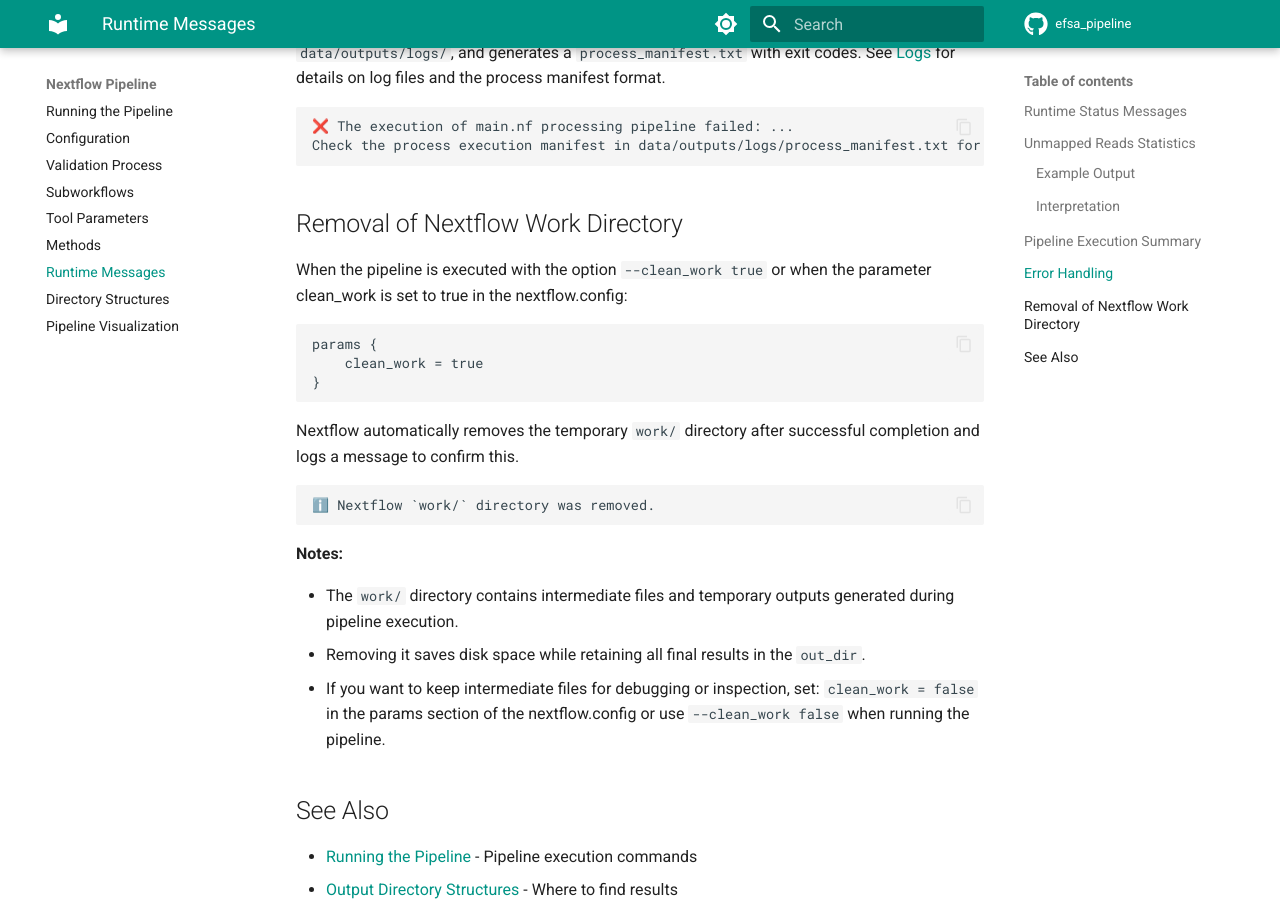
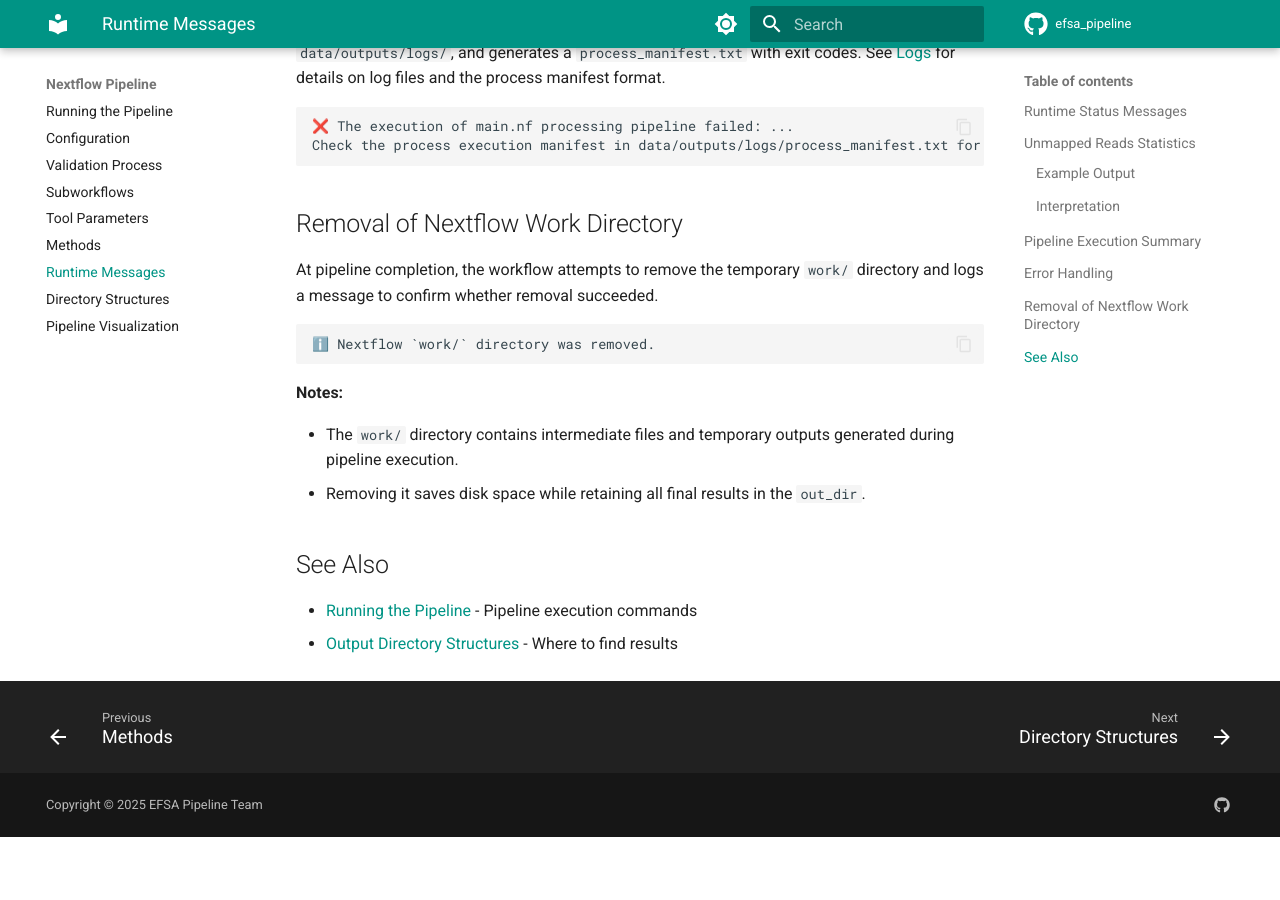
Before and after one commit to denisHanch/efsa_pipeline, an MkDocs documentation site: the page built from docs/nextflow/runtime-messages.md, in a window 1280 px wide and 900 px high, scrolled down 2375 px. Built offline with MkDocs 1.6.1 and Material for MkDocs 9.7.7, drawn with Linux system fonts in a browser that asks for light colours; comment, search, counter and statistics services are not loaded; after the commit the page ends 3212 px from its top, so only the background shows below that.

Commit message:
fix workdir deletion docs

````diff
--- a/docs/nextflow/runtime-messages.md
+++ b/docs/nextflow/runtime-messages.md
@@ -100,15 +100,7 @@ Check the process execution manifest in data/outputs/logs/process_manifest.txt f
 
 ## Removal of Nextflow Work Directory
 
-When the pipeline is executed with the option `--clean_work true` or when the parameter clean_work is set to true in the nextflow.config:
-
-```text
-params {
-    clean_work = true
-}
-```
-
-Nextflow automatically removes the temporary `work/` directory after successful completion and logs a message to confirm this.
+At pipeline completion, the workflow attempts to remove the temporary `work/` directory and logs a message to confirm whether removal succeeded.
 
 ```text
 ℹ️ Nextflow `work/` directory was removed.
@@ -118,7 +110,6 @@ Nextflow automatically removes the temporary `work/` directory after successful
 
 - The `work/` directory contains intermediate files and temporary outputs generated during pipeline execution.
 - Removing it saves disk space while retaining all final results in the `out_dir`.
-- If you want to keep intermediate files for debugging or inspection, set: `clean_work = false` in the params section of the nextflow.config or use `--clean_work false` when running the pipeline.
 
 ## See Also
 
````
Also changed, not shown: README.md (+1 -9 lines), docs/nextflow/configuration.md (+0 -1 lines), docs/nextflow/running-pipeline.md (+0 -1 lines), docs/outputs/logs.md (+1 -1 lines), 2 other files.
